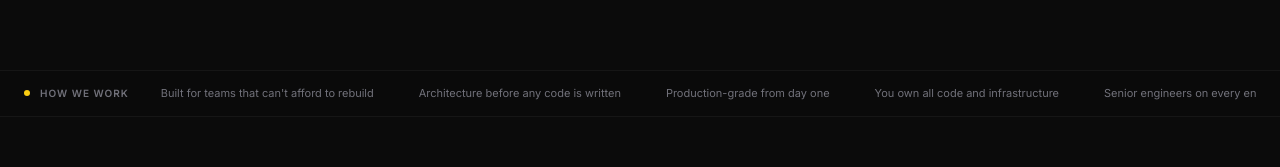
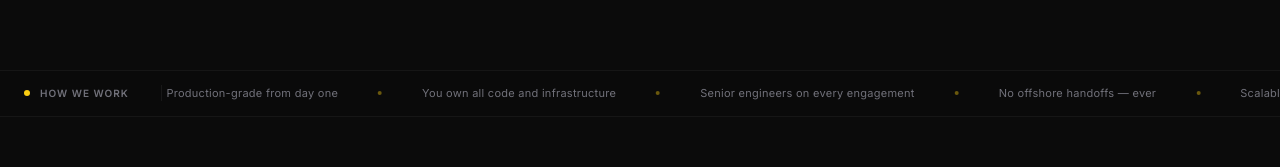
Before and after one commit to Salt-and-Light-Technologies/Homepage, a React (Vite) app: page / in a window 1280 px wide. Shown: the part 769-936 px from the top of the page. Built offline with nearby package versions, Linux system fonts and the light colour scheme; no server answers; the database is empty.

Commit message:
Added functionality to TrustBar

```diff
--- a/src/components/TrustBar.jsx
+++ b/src/components/TrustBar.jsx
@@ -1,30 +1,60 @@
-export default function TrustBar() {
 const traits = [
   'Built for teams that can\'t afford to rebuild',
   'Architecture before any code is written',
   'Production-grade from day one',
   'You own all code and infrastructure',
   'Senior engineers on every engagement',
+  'No offshore handoffs — ever',
+  'Scalable from day one, not day one hundred',
+  'Real deadlines. Real accountability.',
+  'We\'ve shipped what you\'re trying to build',
+  'Clean code your next engineer won\'t hate',
+  'Full-stack teams, not freelance patchwork',
+  'We stay until it works in production',
 ]
 
+function TickerRow() {
+  const items = [...traits, ...traits]
   return (
-    <div className="border-y overflow-hidden" style={{borderColor:'rgba(255,255,255,0.05)', background:'#0a0a0a'}}>
-      <div className="flex items-center py-3.5 px-6">
-        <div className="flex items-center gap-2.5 mr-8 shrink-0">
+    <div className="flex items-center gap-10 ticker-track">
+      {items.map((trait, i) => (
+        <div key={i} className="flex items-center gap-10 shrink-0">
+          <span className="text-[11px] text-zinc-500 whitespace-nowrap tracking-wide">{trait}</span>
+          <span className="w-1 h-1 rounded-full bg-[#facd12]/40 shrink-0" />
+        </div>
+      ))}
+    </div>
+  )
+}
+
+export default function TrustBar() {
+  return (
+    <div className="border-y" style={{ borderColor: 'rgba(255,255,255,0.05)', background: '#0a0a0a' }}>
+      <div className="flex items-center py-3.5">
+        {/* Fixed label */}
+        <div className="flex items-center gap-2.5 px-6 shrink-0 border-r" style={{ borderColor: 'rgba(255,255,255,0.06)' }}>
           <span className="w-1.5 h-1.5 rounded-full bg-[#facd12]" />
-          <span className="text-[10px] font-semibold text-zinc-500 uppercase tracking-widest whitespace-nowrap">
+          <span className="text-[10px] font-semibold text-zinc-500 uppercase tracking-widest whitespace-nowrap pr-2">
             How we work
           </span>
         </div>
-        <div className="flex items-center gap-8 overflow-x-auto">
-          {traits.map((trait, i) => (
-            <div key={i} className="flex items-center gap-3 shrink-0">
-              {i > 0 && <span className="w-px h-3 bg-white/8" />}
-              <span className="text-[11px] text-zinc-500 whitespace-nowrap">{trait}</span>
-            </div>
-          ))}
+
+        {/* Ticker */}
+        <div className="flex-1 overflow-hidden">
+          <TickerRow />
         </div>
       </div>
+
+      <style>{`
+        .ticker-track {
+          animation: ticker-scroll 40s linear infinite;
+          width: max-content;
+        }
+        @keyframes ticker-scroll {
+          0%   { transform: translateX(0); }
+          100% { transform: translateX(-50%); }
+        }
+      `}</style>
     </div>
   )
 }
```
Lines whose indentation alone changed are shown as unchanged.
